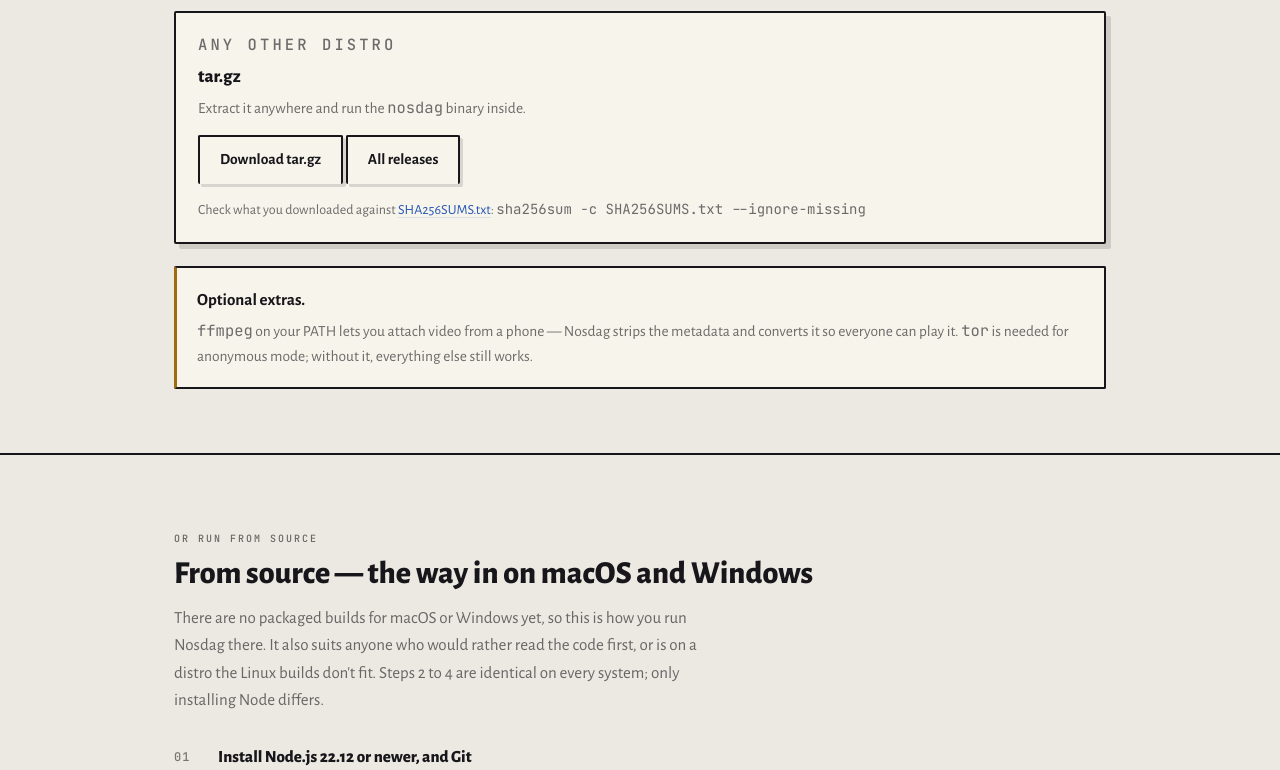
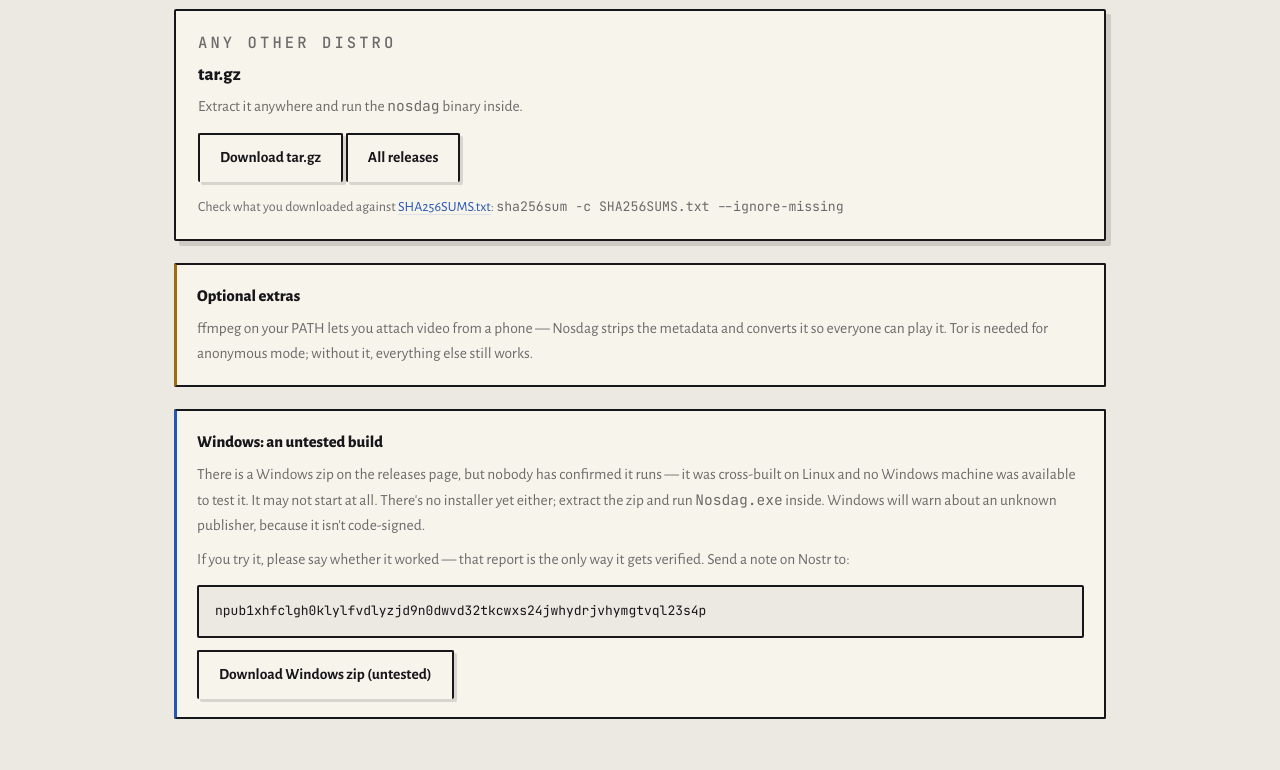
Before and after one commit to grahamonero/nosdag-pub, an Electron app: page docs/index.html in a window 1280 px wide. Shown: the part 2231-3001 px from the top of the page. Drawn offline with Linux system fonts and the light colour scheme.

Commit message:
Offer the untested Windows zip and tidy the extras callout

```diff
--- a/docs/index.html
+++ b/docs/index.html
@@ -67,7 +67,9 @@
   font-family:var(--mono); font-size:10px; font-weight:500;
   letter-spacing:.2em; text-transform:uppercase; color:var(--gilt);
 }
-.mono{font-family:var(--mono)}
+/* JetBrains Mono runs visually larger than Alegreya Sans at the same px — step inline
+   mono down so a code word inside a sentence doesn't jump in size */
+.mono{font-family:var(--mono); font-size:.94em}
 
 /* ---- top bar ---- */
 .top{
@@ -163,6 +165,8 @@
   font-family:var(--mono); font-size:13.5px; line-height:1.75; color:var(--txt);
 }
 @media (prefers-color-scheme: light){ pre{border:2px solid #17161A} }
+/* a bare npub is one long unbreakable token — wrap it rather than scroll it sideways */
+pre.npub{white-space:pre-wrap; word-break:break-all; line-height:1.6}
 pre .c{color:var(--mute)}
 pre .p{color:var(--accent)}
 
@@ -171,8 +175,14 @@
   background:var(--card); border:var(--card-border); border-left:3px solid var(--rest);
   border-radius:var(--radius); padding:18px 20px; margin-top:22px;
 }
-.callout strong{color:var(--txt)}
-.callout p{margin:6px 0 0; color:var(--dim); font-size:15.5px}
+.callout strong{
+  color:var(--txt); display:block; margin-bottom:8px;
+  font-size:16.5px; font-weight:800;
+}
+.callout p{margin:0 0 10px; color:var(--dim); font-size:15.5px}
+.callout p:last-child{margin-bottom:0}
+.callout pre{margin:12px 0; font-size:13px}
+.callout pre:last-child{margin-bottom:0}
 
 /* ---- faq ---- */
 .faq{border-top:1px solid var(--line)}
@@ -364,10 +374,23 @@
     </div>
 
     <div class="callout rv">
-      <strong>Optional extras.</strong>
-      <p><span class="mono">ffmpeg</span> on your PATH lets you attach video from a phone — Nosdag
-        strips the metadata and converts it so everyone can play it. <span class="mono">tor</span>
-        is needed for anonymous mode; without it, everything else still works.</p>
+      <strong>Optional extras</strong>
+      <p>ffmpeg on your PATH lets you attach video from a phone — Nosdag strips the metadata and
+        converts it so everyone can play it. Tor is needed for anonymous mode; without it,
+        everything else still works.</p>
+    </div>
+
+    <div class="callout rv" style="border-left-color:var(--accent)">
+      <strong>Windows: an untested build</strong>
+      <p>There is a Windows zip on the releases page, but nobody has confirmed it runs — it was
+        cross-built on Linux and no Windows machine was available to test it. It may not start at
+        all. There's no installer yet either; extract the zip and run
+        <span class="mono">Nosdag.exe</span> inside. Windows will warn about an unknown publisher,
+        because it isn't code-signed.</p>
+      <p>If you try it, please say whether it worked — that report is the only way it gets
+        verified. Send a note on Nostr to:</p>
+<pre class="npub">npub1xhfclgh0klylfvdlyzjd9n0dwvd32tkcwxs24jwhydrjvhymgtvql23s4p</pre>
+      <p style="margin-top:12px"><a class="btn btn-quiet" href="https://github.com/grahamonero/nosdag-pub/releases/download/v0.1.1/Nosdag-0.1.1-x64.zip">Download Windows zip (untested)</a></p>
     </div>
   </div>
 </section>
@@ -427,14 +450,17 @@
     </ol>
 
     <div class="callout rv">
-      <strong>Optional extras, per system.</strong>
-      <p><span class="mono">ffmpeg</span> lets you attach phone video; <span class="mono">tor</span>
-        is needed for anonymous mode. macOS: <span class="mono">brew install ffmpeg tor</span>.
-        Windows: <span class="mono">winget install Gyan.FFmpeg</span>, and Tor comes from the
-        <a href="https://www.torproject.org/download/tor/">Tor Expert Bundle</a>. Neither is
+      <strong>Optional extras</strong>
+      <p>ffmpeg lets you attach video from a phone. Tor is needed for anonymous mode. Neither is
         required for everything else to work.</p>
-      <p>If <span class="mono">tor</span> isn't on your PATH, point the app at it — the syntax
-        differs by shell:</p>
+<pre><span class="c"># macOS</span>
+brew install ffmpeg tor
+
+<span class="c"># Windows — ffmpeg via winget, Tor from the Tor Expert Bundle</span>
+winget install Gyan.FFmpeg</pre>
+      <p>Windows Tor downloads live at
+        <a href="https://www.torproject.org/download/tor/">torproject.org</a>. If Tor isn't on your
+        PATH, point the app at it — the syntax differs by shell:</p>
 <pre><span class="c"># macOS / Linux</span>
 TOR_BIN=/path/to/tor npm start
 
```
